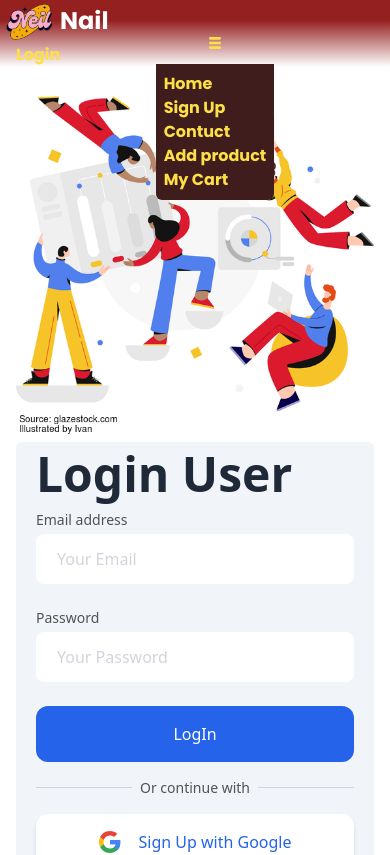
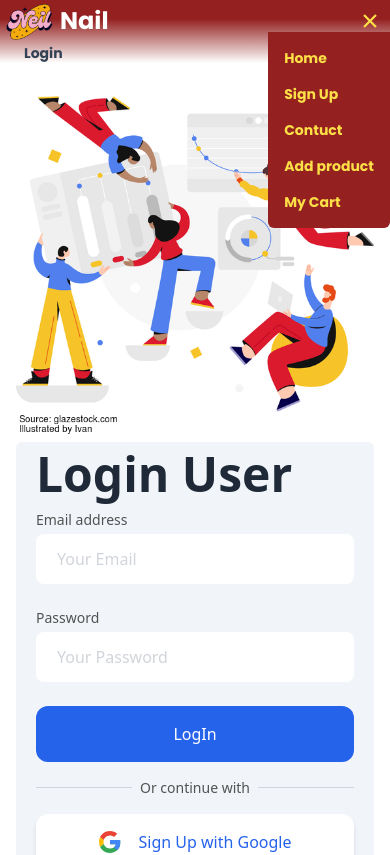
Before and after one commit to faysalkhan837/Online-shop, a React (Vite) app: page /login in a window 390 px wide. Shown: the top 855 px of the page. Built offline with nearby package versions, Linux system fonts and the light colour scheme; no server answers; a web font is replaced by a local one.

Commit message:
nav bar finish

```diff
--- a/src/Component/NavLinks/NavLinks.jsx
+++ b/src/Component/NavLinks/NavLinks.jsx
@@ -3,7 +3,9 @@ import { Link } from "react-router-dom";
 
 const NavLinks = ({ list }) => {
     return (
-        <Link to={list.patch}><li className="w-full">{list.name}</li></Link>
+        <div className="max-sm:hover:bg-slate-500 p-2 rounded-md">
+            <Link to={list.patch}><li className="w-full">{list.name}</li></Link>
+        </div>
     );
 };
 
--- a/src/Navbar/Navbar.jsx
+++ b/src/Navbar/Navbar.jsx
@@ -24,7 +24,8 @@ const Navbar = () => {
     ]
     return (
         <div className="relative text-yellow-300" style={{ fontFamily: "Poppins" }}>
-            <nav className=" absolute z-10 flex flex-wrap justify-between items-center w-full bg-gradient-to-b from-[#942020] from-30% to-[transparent]">
+            <nav className=" absolute z-10 lg:flex justify-between items-center w-full bg-gradient-to-b from-[#942020] from-30% to-[transparent]">
+            <div className="flex justify-between items-center w-full">
                 <Link to='/'>
                     <div className="flex justify-center items-center">
                         <img className="md:max-w-[100px] max-w-[60px]" src="/logo2.png" alt="" />
@@ -33,27 +34,29 @@ const Navbar = () => {
                 </Link>
                 {/* Drop down menu */}
                 <div>
+                    <div className=" max-sm:text-sm">
+                    <div onClick={()=>setOpen(!open)} className="md:hidden pr-2">
+                        {
+                            open === true? <TiThMenu className="text-xl"></TiThMenu> :
+                            <IoCloseSharp className="text-2xl"></IoCloseSharp>
 
-                    <div className="w-[430px] flex justify-center items-center">
-                    <div onClick={()=>setOpen(!open)} className="md:hidden absolute">
-                        {
-                            open === true? <IoCloseSharp className="w-3"></IoCloseSharp> :
-                            <TiThMenu></TiThMenu>
                         }
                     </div>
-                        <ul className={`md:flex justify-end font-bold max-sm:bg-[#3f1d1d] gap-4 rounded-b-md absolute md:static p-2 duration-1000 ${open? "-top-60" : "top-16"}`}>
+                        <ul className={`md:flex font-bold max-sm:bg-[#942020] gap-4 rounded-b-md absolute md:static p-2 duration-1000 max-sm:right-0 ${open? "-top-60" : "top-8"}`}>
                             {
                                 navList.map(list => <NavLinks key={list.id} list={list}></NavLinks>)
                             }
                         </ul>
                     </div>
                 </div>
+            </div>
 
-                <div className="flex justify-center text-white font-bold gap-4  mr-4">
+                {/* user and logIn logOut */}
+                <div className="text-slate-700 w-full flex justify-start font-bold gap-4 max-sm:text-sm md:justify-end md:pr-4 px-2 lg:w-1/2">
                     <div>
-                        <h1>{user?.displayName}</h1>
+                        <h1 className="">{user?.displayName}</h1>
                     </div>
-                    <div className="text-yellow-300">
+                    <div className="">
                         {
                             user ? <button onClick={handleLogOut}>LogOut</button>
                                 : <Link to='/login'><button>Login</button></Link>
--- a/src/Page/AddProduct/AddProduct.jsx
+++ b/src/Page/AddProduct/AddProduct.jsx
@@ -78,7 +78,7 @@ const AddProduct = () => {
                     </div>
                 </div>
                 <div className="flex justify-center p-2">
-                    <input className="btn btn-primary lg:max-w-2xl md:max-w-lg w-full text-lg font-bold my-7 text-white" type="submit" value='Submit' />
+                    <input className="btn btn-primary lg:max-w-2xl md:max-w-lg w-full text-lg font-bold my-7 text-white" type="submit" value='Add Product' />
                 </div>
             </form>
         </div>
--- a/src/Page/ContuctUs/ContuctUs.jsx
+++ b/src/Page/ContuctUs/ContuctUs.jsx
@@ -55,7 +55,7 @@ const ContuctUs = () => {
                                     </div>
 
                                     <div>
-                                        <button type="submit" className="flex items-center justify-center w-full px-10 py-4 text-base font-medium text-center text-white transition duration-500 ease-in-out transform bg-blue-600 rounded-xl hover:bg-blue-700 focus:outline-none focus:ring-2 focus:ring-offset-2 focus:ring-blue-500">Sign Up</button>
+                                        <button type="submit" className="flex items-center justify-center w-full px-10 py-4 text-base font-medium text-center text-white transition duration-500 ease-in-out transform bg-blue-600 rounded-xl hover:bg-blue-700 focus:outline-none focus:ring-2 focus:ring-offset-2 focus:ring-blue-500">Send a message</button>
                                     </div>
                                 </form>
                             </div>
--- a/src/Page/Details/Details.jsx
+++ b/src/Page/Details/Details.jsx
@@ -5,8 +5,8 @@ import Swal from "sweetalert2";
 
 const Details = () => {
     const product = useLoaderData();
-    const {image, name, price, product_id, short_details,_id} = product;
-    const cartData = { name, image, price, _id }
+    const {image, name, price, product_id, short_details} = product;
+    const cartData = { name, image, price }
 
     const handleAddToCart = (cartData) => {
         fetch('http://localhost:5000/cart', {
--- a/src/Page/MyCart/MyCart.jsx
+++ b/src/Page/MyCart/MyCart.jsx
@@ -17,8 +17,9 @@ const MyCart = () => {
     fetch(`http://localhost:5000/cart/${id}`, {
       method: "DELETE"
     })
-      .then(res => res.json())
-      .then(data => {
+    .then(res => res.json())
+    .then(data => {
+        console.log(data)
         if (data.deletedCount > 0) {
           Swal.fire({
             title: "Sucessfully deleted",
@@ -35,7 +36,7 @@ const MyCart = () => {
   return (
     <div>
 
-      <div className="h-16">
+      <div className="h-24">
 
       </div>
       <div className="overflow-x-auto">
```
